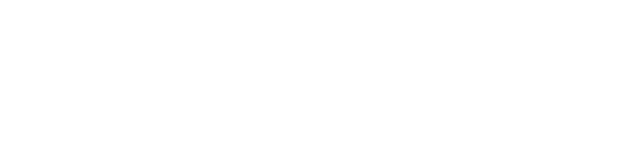
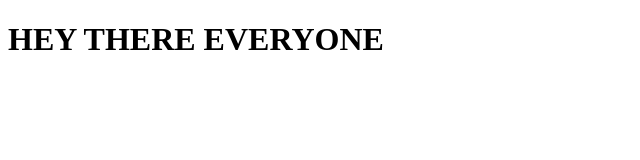
Before and after one commit to CodingDojo-ONL-PT-versionControl/folder, a plain HTML site: page index.html in a window 1280 px wide. Shown: the whole page, without its empty margins (0-640 px from the left). Drawn offline with Linux system fonts and the light colour scheme.

Commit message:
added more

```diff
--- a/index.html
+++ b/index.html
@@ -7,6 +7,6 @@
     <title>Document</title>
 </head>
 <body>
-
+    <h1>HEY THERE EVERYONE</h1>
 </body>
 </html>
```
Also changed, not shown: 2 other files.
